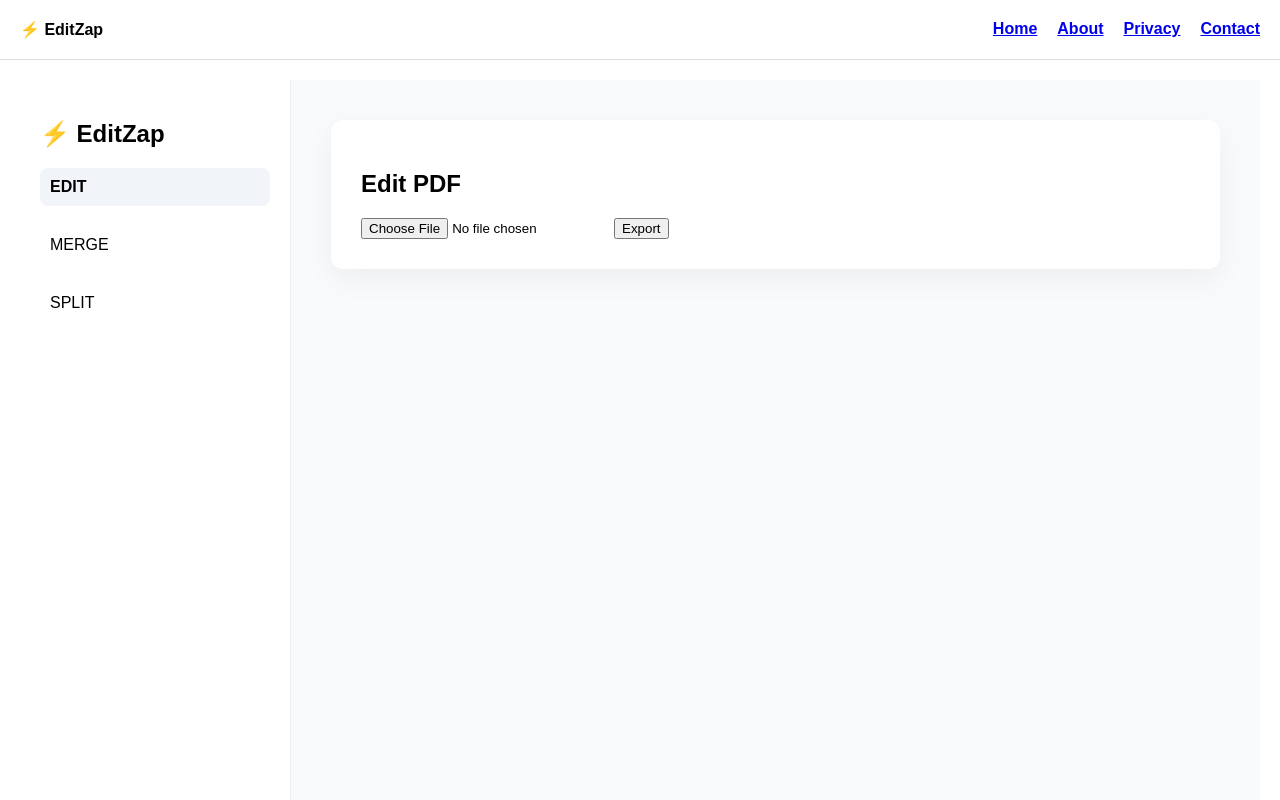
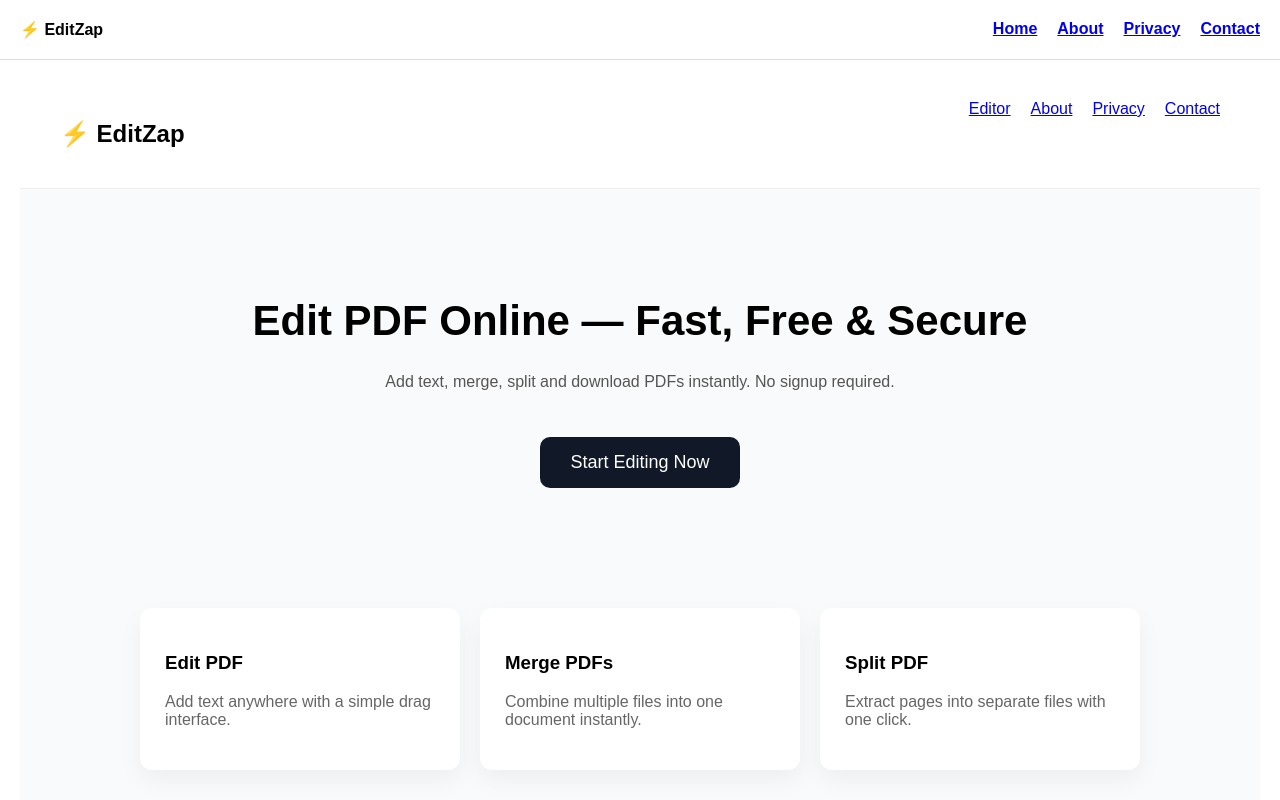
Before and after one commit to editzap/editzap, a Next.js app: page / in a window 1280 px wide. Shown: the top 800 px of the page. Built offline with nearby package versions, Linux system fonts and the light colour scheme.

Commit message:
final working version

```diff
--- a/app/page.tsx
+++ b/app/page.tsx
@@ -1,241 +1,150 @@
 "use client";
 
-import { useState, useRef } from "react";
-import { PDFDocument, rgb, StandardFonts } from "pdf-lib";
+import Link from "next/link";
 
-type Box = {
-  x: number;
-  y: number;
-  width: number;
-  height: number;
-  text: string;
-};
+export default function Home() {
+  return (
+    <div style={{ background: "#f9fafb", fontFamily: "Arial" }}>
 
-export default function Editor() {
-  const [tab, setTab] = useState<"edit" | "merge" | "split">("edit");
-
-  const [pdfUrl, setPdfUrl] = useState<string | null>(null);
-  const [file, setFile] = useState<File | null>(null);
-
-  const [boxes, setBoxes] = useState<Box[]>([]);
-  const [drawing, setDrawing] = useState(false);
-  const [start, setStart] = useState<any>(null);
-  const [currentBox, setCurrentBox] = useState<Box | null>(null);
-
-  const [mergeFiles, setMergeFiles] = useState<File[]>([]);
-  const [splitFile, setSplitFile] = useState<File | null>(null);
-
-  const containerRef = useRef<HTMLDivElement>(null);
-
-  // ===== EDIT =====
-  const handleUpload = (e: any) => {
-    const f = e.target.files?.[0];
-    if (!f) return;
-
-    setFile(f);
-    setPdfUrl(URL.createObjectURL(f));
-    setBoxes([]);
-  };
-
-  const handleMouseDown = (e: any) => {
-    const rect = containerRef.current!.getBoundingClientRect();
-    setStart({
-      x: e.clientX - rect.left,
-      y: e.clientY - rect.top,
-    });
-    setCurrentBox({ x: 0, y: 0, width: 0, height: 0, text: "" });
-    setDrawing(true);
-  };
-
-  const handleMouseMove = (e: any) => {
-    if (!drawing || !start) return;
-
-    const rect = containerRef.current!.getBoundingClientRect();
-
-    setCurrentBox({
-      x: start.x,
-      y: start.y,
-      width: e.clientX - rect.left - start.x,
-      height: e.clientY - rect.top - start.y,
-      text: "",
-    });
-  };
-
-  const handleMouseUp = () => {
-    if (currentBox) setBoxes((prev) => [...prev, currentBox]);
-    setDrawing(false);
-    setCurrentBox(null);
-  };
-
-  const exportPDF = async () => {
-    if (!file) return;
-
-    const pdfDoc = await PDFDocument.load(await file.arrayBuffer());
-    const page = pdfDoc.getPages()[0];
-    const height = page.getHeight();
-    const font = await pdfDoc.embedFont(StandardFonts.Helvetica);
-
-    boxes.forEach((b) => {
-      page.drawText("Text", {
-        x: b.x,
-        y: height - b.y,
-        size: 16,
-        font,
-        color: rgb(0, 0, 0),
-      });
-    });
-
-    const bytes = await pdfDoc.save();
-
-    const a = document.createElement("a");
-    a.href = URL.createObjectURL(new Blob([new Uint8Array(bytes)]));
-    a.download = "edited.pdf";
-    a.click();
-  };
-
-  // ===== MERGE =====
-  const mergePDFs = async () => {
-    const merged = await PDFDocument.create();
-
-    for (const f of mergeFiles) {
-      const pdf = await PDFDocument.load(await f.arrayBuffer());
-      const pages = await merged.copyPages(pdf, pdf.getPageIndices());
-      pages.forEach((p) => merged.addPage(p));
-    }
-
-    const bytes = await merged.save();
-
-    const a = document.createElement("a");
-    a.href = URL.createObjectURL(new Blob([new Uint8Array(bytes)]));
-    a.download = "merged.pdf";
-    a.click();
-  };
-
-  // ===== SPLIT =====
-  const splitPDF = async () => {
-    if (!splitFile) return;
-
-    const pdf = await PDFDocument.load(await splitFile.arrayBuffer());
-
-    for (let i = 0; i < pdf.getPageCount(); i++) {
-      const newPdf = await PDFDocument.create();
-      const [page] = await newPdf.copyPages(pdf, [i]);
-      newPdf.addPage(page);
-
-      const bytes = await newPdf.save();
-
-      const a = document.createElement("a");
-      a.href = URL.createObjectURL(new Blob([new Uint8Array(bytes)]));
-      a.download = `page-${i + 1}.pdf`;
-      a.click();
-    }
-  };
-
-  return (
-    <div style={{ display: "flex", height: "100vh", background: "#f9fafb" }}>
-
-      {/* SIDEBAR */}
-      <div style={{
-        width: 230,
-        background: "#ffffff",
-        borderRight: "1px solid #eee",
-        padding: 20
-      }}>
+      {/* NAVBAR */}
+      <div
+        style={{
+          display: "flex",
+          justifyContent: "space-between",
+          padding: "20px 40px",
+          background: "#fff",
+          borderBottom: "1px solid #eee",
+        }}
+      >
         <h2 style={{ fontWeight: "bold" }}>⚡ EditZap</h2>
 
-        {["edit", "merge", "split"].map((t) => (
-          <div
-            key={t}
-            onClick={() => setTab(t as any)}
+        <div style={{ display: "flex", gap: 20 }}>
+          <Link href="/editor">Editor</Link>
+          <Link href="/about">About</Link>
+          <Link href="/privacy">Privacy</Link>
+          <Link href="/contact">Contact</Link>
+        </div>
+      </div>
+
+      {/* HERO */}
+      <div
+        style={{
+          textAlign: "center",
+          padding: "80px 20px",
+        }}
+      >
+        <h1 style={{ fontSize: 42, fontWeight: "bold" }}>
+          Edit PDF Online — Fast, Free & Secure
+        </h1>
+
+        <p style={{ marginTop: 20, color: "#555" }}>
+          Add text, merge, split and download PDFs instantly.
+          No signup required.
+        </p>
+
+        <Link href="/editor">
+          <button
+            style={{
+              marginTop: 30,
+              padding: "15px 30px",
+              fontSize: 18,
+              background: "#111827",
+              color: "#fff",
+              border: "none",
+              borderRadius: 10,
+              cursor: "pointer",
+            }}
+          >
+            Start Editing Now
+          </button>
+        </Link>
+      </div>
+
+      {/* FEATURES */}
+      <div style={{ maxWidth: 1000, margin: "auto", padding: 40 }}>
+        <div
+          style={{
+            display: "grid",
+            gridTemplateColumns: "1fr 1fr 1fr",
+            gap: 20,
+          }}
+        >
+          {[
+            {
+              title: "Edit PDF",
+              desc: "Add text anywhere with a simple drag interface.",
+            },
+            {
+              title: "Merge PDFs",
+              desc: "Combine multiple files into one document instantly.",
+            },
+            {
+              title: "Split PDF",
+              desc: "Extract pages into separate files with one click.",
+            },
+          ].map((f, i) => (
+            <div
+              key={i}
+              style={{
+                background: "#fff",
+                padding: 25,
+                borderRadius: 12,
+                boxShadow: "0 10px 25px rgba(0,0,0,0.05)",
+              }}
+            >
+              <h3 style={{ fontWeight: "bold" }}>{f.title}</h3>
+              <p style={{ marginTop: 10, color: "#666" }}>{f.desc}</p>
+            </div>
+          ))}
+        </div>
+      </div>
+
+      {/* TRUST SECTION */}
+      <div style={{ textAlign: "center", padding: 40 }}>
+        <h2>Why EditZap?</h2>
+
+        <p style={{ marginTop: 10, color: "#555" }}>
+          Your files stay private. Everything runs directly in your browser.
+          No uploads, no storage, no risk.
+        </p>
+      </div>
+
+      {/* CTA */}
+      <div style={{ textAlign: "center", padding: 60 }}>
+        <h2>Ready to edit your PDF?</h2>
+
+        <Link href="/editor">
+          <button
             style={{
               marginTop: 20,
-              padding: 10,
+              padding: "12px 25px",
+              background: "#16a34a",
+              color: "#fff",
+              border: "none",
               borderRadius: 8,
               cursor: "pointer",
-              background: tab === t ? "#f1f5f9" : "transparent",
-              fontWeight: tab === t ? "bold" : "normal",
             }}
           >
-            {t.toUpperCase()}
-          </div>
-        ))}
+            Open Editor
+          </button>
+        </Link>
       </div>
 
-      {/* MAIN */}
-      <div style={{ flex: 1, padding: 40 }}>
+      {/* FOOTER */}
+      <div
+        style={{
+          textAlign: "center",
+          padding: 30,
+          borderTop: "1px solid #eee",
+          background: "#fff",
+        }}
+      >
+        <p>© 2026 EditZap — Free PDF Tools</p>
 
-        <div style={{
-          background: "#fff",
-          padding: 30,
-          borderRadius: 12,
-          boxShadow: "0 10px 30px rgba(0,0,0,0.05)"
-        }}>
-
-          {/* EDIT */}
-          {tab === "edit" && (
-            <>
-              <h2>Edit PDF</h2>
-              <input type="file" onChange={handleUpload} />
-
-              {pdfUrl && (
-                <div
-                  ref={containerRef}
-                  onMouseDown={handleMouseDown}
-                  onMouseMove={handleMouseMove}
-                  onMouseUp={handleMouseUp}
-                  style={{ position: "relative", marginTop: 20 }}
-                >
-                  <iframe src={pdfUrl} width="100%" height="500px" />
-
-                  {currentBox && (
-                    <div style={{
-                      position: "absolute",
-                      left: currentBox.x,
-                      top: currentBox.y,
-                      width: currentBox.width,
-                      height: currentBox.height,
-                      border: "2px dashed black"
-                    }} />
-                  )}
-
-                  {boxes.map((b, i) => (
-                    <div key={i} style={{
-                      position: "absolute",
-                      left: b.x,
-                      top: b.y,
-                      width: b.width,
-                      height: b.height,
-                      border: "1px solid black",
-                      background: "#fff"
-                    }}>
-                      <div contentEditable style={{ padding: 5 }}>Type</div>
-                    </div>
-                  ))}
-                </div>
-              )}
-
-              <button onClick={exportPDF}>Export</button>
-            </>
-          )}
-
-          {/* MERGE */}
-          {tab === "merge" && (
-            <>
-              <h2>Merge PDFs</h2>
-              <input type="file" multiple onChange={(e) => setMergeFiles(Array.from(e.target.files || []))} />
-              <button onClick={mergePDFs}>Merge</button>
-            </>
-          )}
-
-          {/* SPLIT */}
-          {tab === "split" && (
-            <>
-              <h2>Split PDF</h2>
-              <input type="file" onChange={(e) => setSplitFile(e.target.files?.[0] || null)} />
-              <button onClick={splitPDF}>Split</button>
-            </>
-          )}
-
+        <div style={{ marginTop: 10 }}>
+          <Link href="/about">About</Link> |{" "}
+          <Link href="/privacy">Privacy</Link> |{" "}
+          <Link href="/contact">Contact</Link>
         </div>
       </div>
     </div>
```
